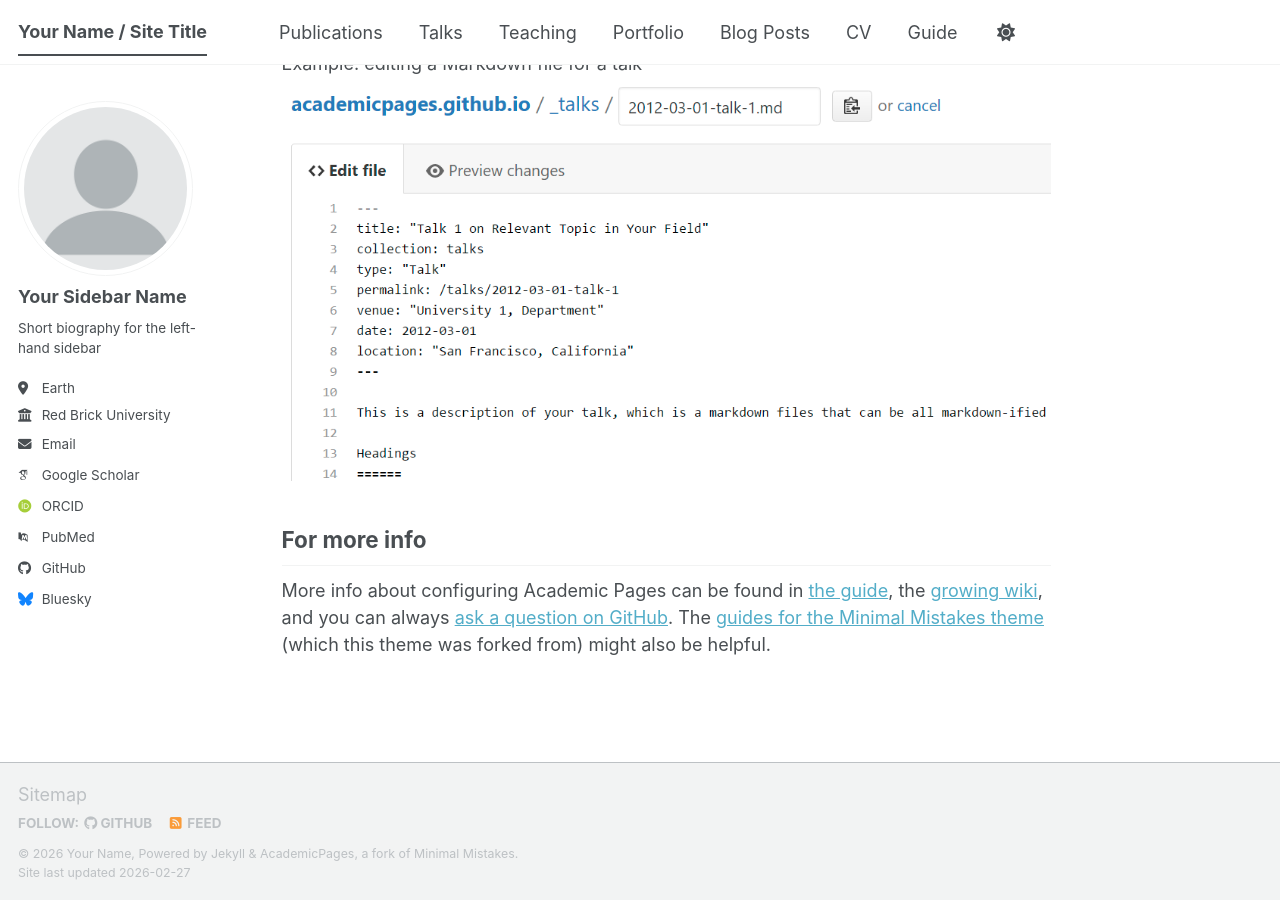
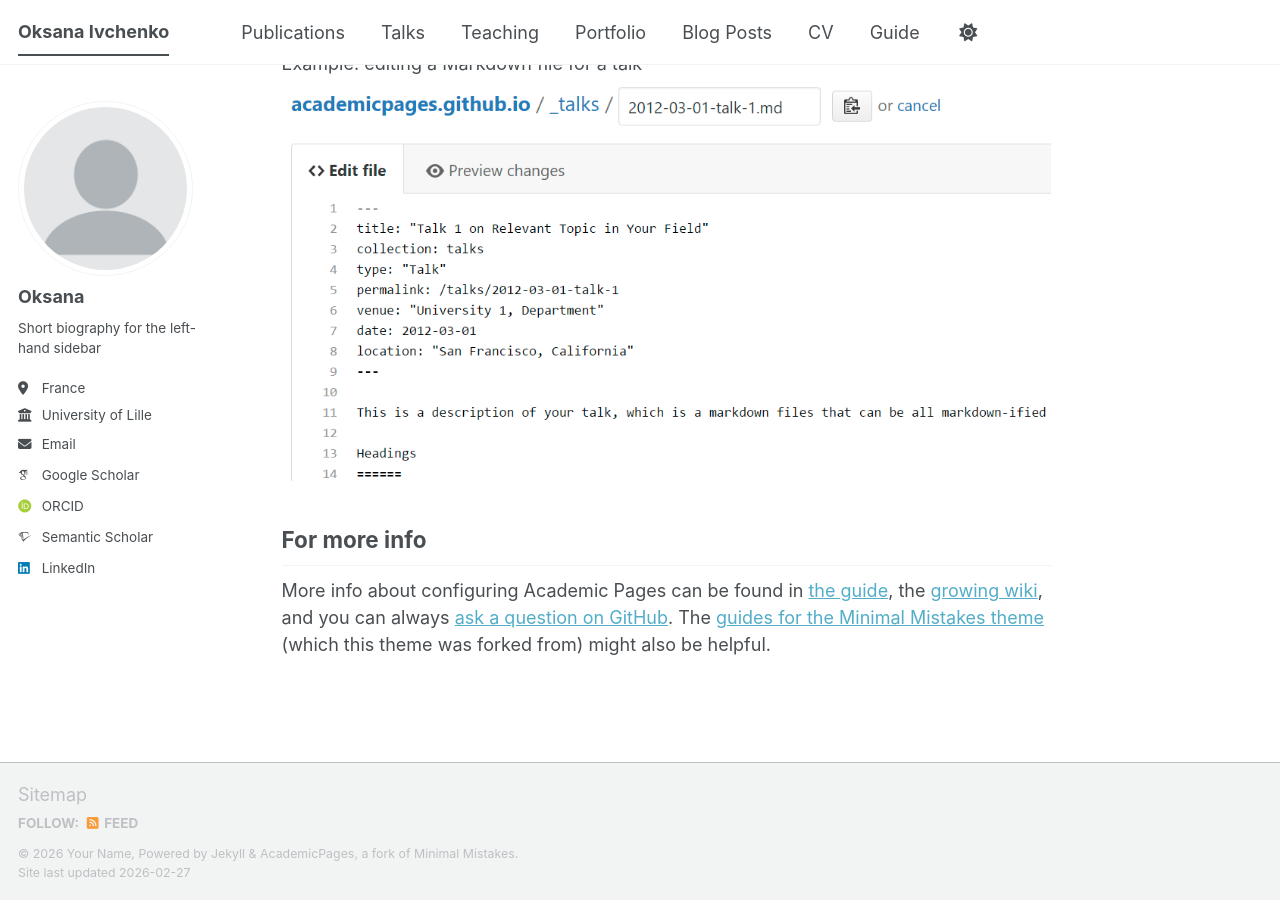
Before and after one commit to elies-el/oksana_ivchenko, a Jekyll site: the page built from _pages/about.md, in a window 1280 px wide and 900 px high, scrolled down 2720 px. Built offline with Jekyll 4.4.1, drawn with Linux system fonts in a browser that asks for light colours; some web fonts are replaced; a script bundle is joined from its source files by our own code; library files that are not in the unit come from our copies.

Commit message:
Update personal information in _config.yml

```diff
--- a/_config.yml
+++ b/_config.yml
@@ -9,11 +9,11 @@
 # Basic Site Settings
 locale                   : "en-US"
 site_theme               : "default" # The available themes options are "default", "air", "sunrise", "mint", "dirt" and "contrast"
-title                    : "Your Name / Site Title"
+title                    : "Oksana Ivchenko"
 title_separator          : "-"
 name                     : &name "Your Name"
-description              : &description "Your Name's academic portfolio"   # Update this with a general description of your site, this is the default if not overridden by a page
-url                      : https://academicpages.github.io # The base hostname & protocol for your site e.g. "https://[your GitHub username].github.io",
+description              : &description "PhD student in language sciences, specialising in eye tracking, simplification of medical texts and natural language processing (NLP)"   # Update this with a general description of your site, this is the default if not overridden by a page
+url                      : https://oksana_ivchenko.github.io # The base hostname & protocol for your site e.g. "https://oksana_ivchenko.github.io",
                                                            # or if you already have some other page hosted on Github then use "https://[your GitHub username].github.io/[Your Repo Name]"
 baseurl                  : "" # the subpath of your site, e.g. "/blog"
 repository               : "academicpages/academicpages.github.io"
@@ -24,24 +24,24 @@ repository               : "academicpages/academicpages.github.io"
 author:
   # Biographic information
   avatar           : "profile.png"
-  name             : "Your Sidebar Name"
+  name             : "Oksana"
   pronouns         : # example: "she/her"
   bio              : "Short biography for the left-hand sidebar"
-  location         : "Earth"
-  employer         : "Red Brick University"
+  location         : "France"
+  employer         : "University of Lille"
   uri              : # URL
-  email            : "none@example.org"
+  email            : "oksana.ivchenko.etu@univ-lille.fr"
 
   # Academic websites
   academia         : # URL
   arxiv            : # URL - Update with the correct link to your profile
-  googlescholar    : "https://scholar.google.com/citations?user=PS_CX0AAAAAJ"
+  googlescholar    : "https://scholar.google.com/citations?user=9eGKPL0AAAAJ&hl=fr"
   inspire-hep      : # URL
   impactstory      : # URL
-  orcid            : "https://orcid.org/yourorcidurl"
-  semantic         : # URL
+  orcid            : "https://orcid.org/0009-0005-5947-8396"
+  semantic         : "https://www.semanticscholar.org/author/Oksana-Ivchenko/2302558722"
   ssrn             : # URL
-  pubmed           : "https://www.ncbi.nlm.nih.gov/pubmed/?term=john+snow"
+  pubmed           : # "https://www.ncbi.nlm.nih.gov/pubmed/?term=john+snow"
   researchgate     : # URL
   scopus           : # URL
   zotero           : # URL
@@ -51,13 +51,13 @@ author:
   bitbucket        : # Username - Update with your username on the site
   codepen          : # Username
   dribbble         : # Username
-  github           : "academicpages"
+  github           : # "academicpages"
   kaggle           : # Username
   stackoverflow    : # User number or user number and name (i.e., use "1" or "1/jeff-atwood")
 
   # Social media
   artstation       : # Username
-  bluesky          : "bsky.app" # Replace this with you Bluesky username
+  bluesky          : #"bsky.app" # Replace this with you Bluesky username
   facebook         : # Username
   flickr           : # Username
   foursquare       : # Username
@@ -66,7 +66,7 @@ author:
   keybase          : # Username
   instagram        : # Username
   lastfm           : # Username
-  linkedin         : # Username
+  linkedin         : oksana-i-2a3159243
   mastodon         : # URL
   medium           : # URL
   pinterest        : # Username
```
